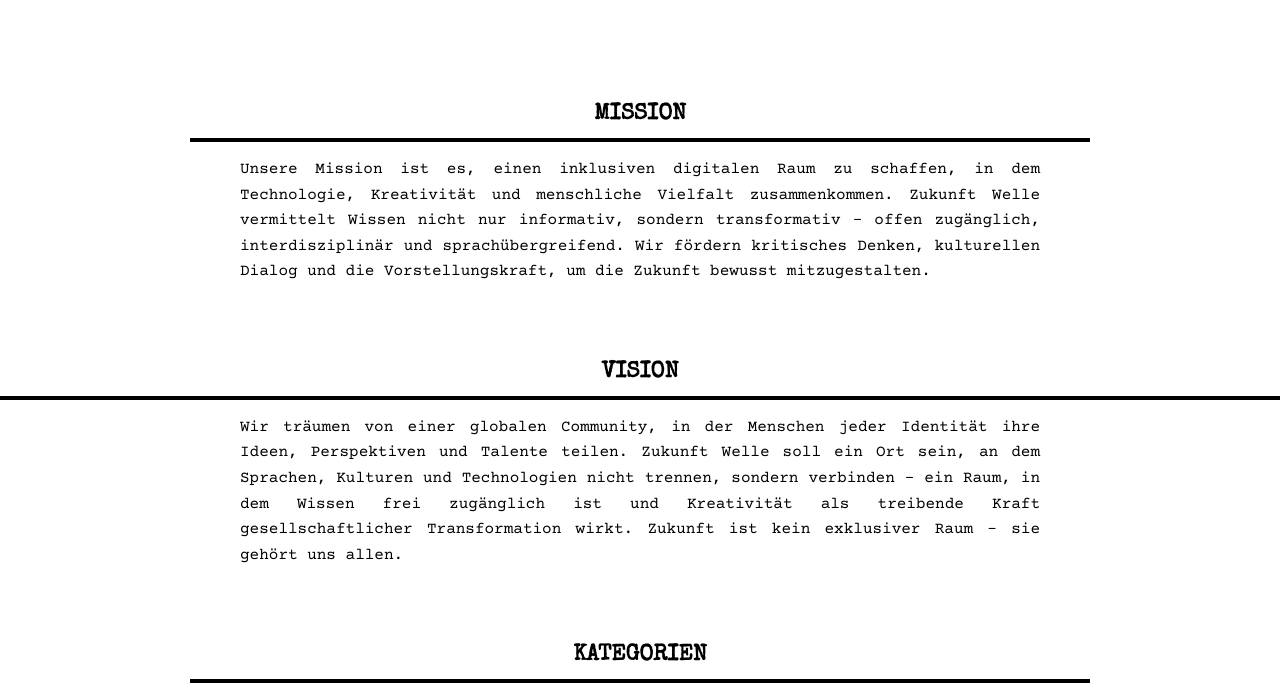
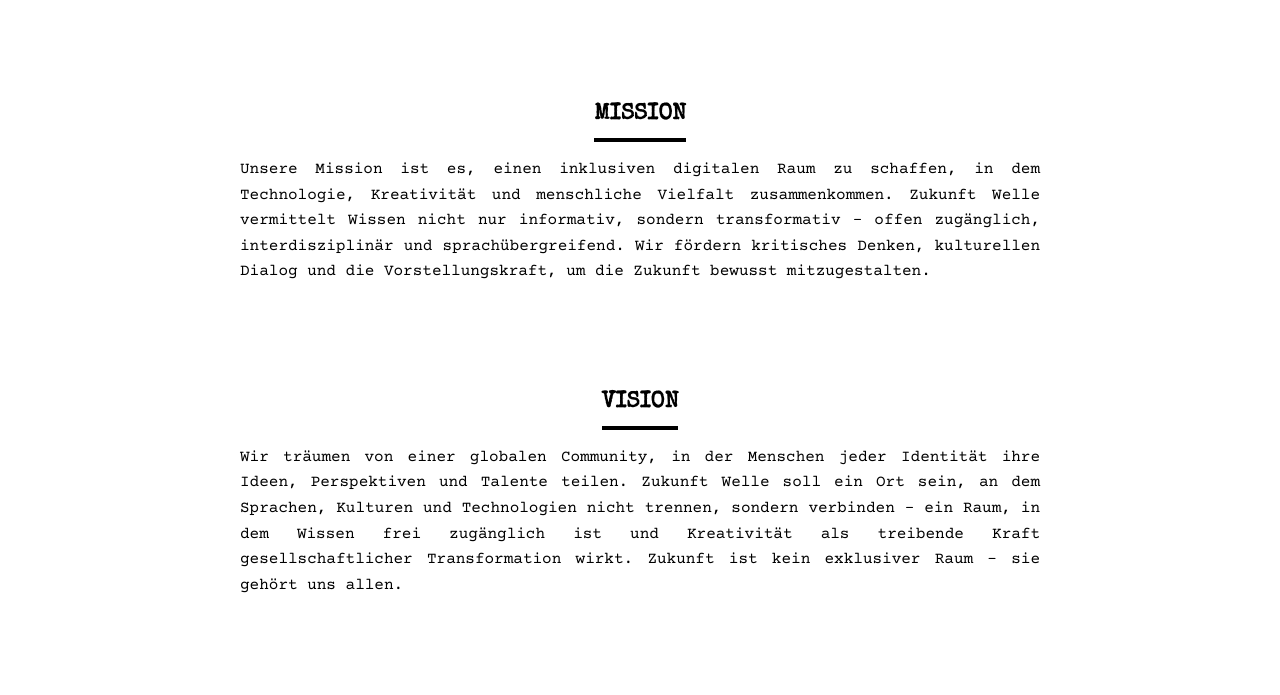
Before and after one commit to alejandrabarcena/zukunftwellefanzine, a website: page index.html in a window 1280 px wide. Shown: the part 1015-1710 px from the top of the page. Drawn offline with nearby package versions, Linux system fonts and the light colour scheme.

Commit message:
add changes

```diff
--- a/css/styles.css
+++ b/css/styles.css
@@ -80,6 +80,9 @@
   padding-bottom: 5px;
   font-family: "Special Elite", cursive;
   text-align: center;
+  width: fit-content; /* Ajusta el tamaño de la línea al contenido */
+  margin-left: auto;
+  margin-right: auto;
 }
 
 /* ---- CONTENEDORES DE SECCIÓN ---- */
@@ -87,7 +90,8 @@
 .about,
 .mission,
 .categories-preview,
-.latest {
+.latest,
+.vision {
   padding: 30px 20px;
   max-width: 900px;
   margin: 0 auto;
```
